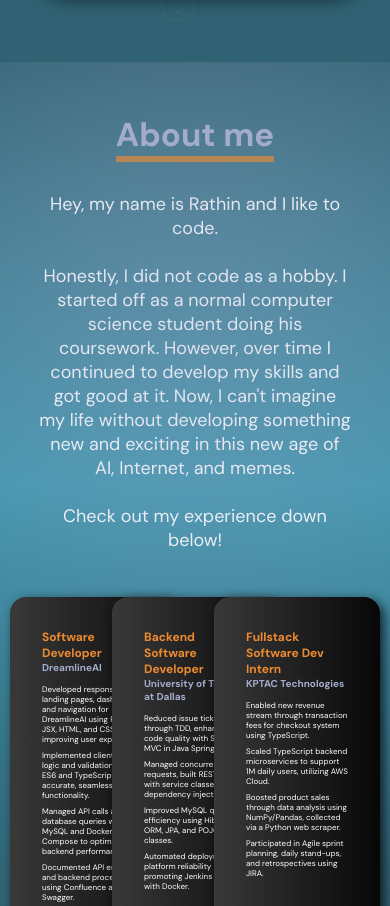
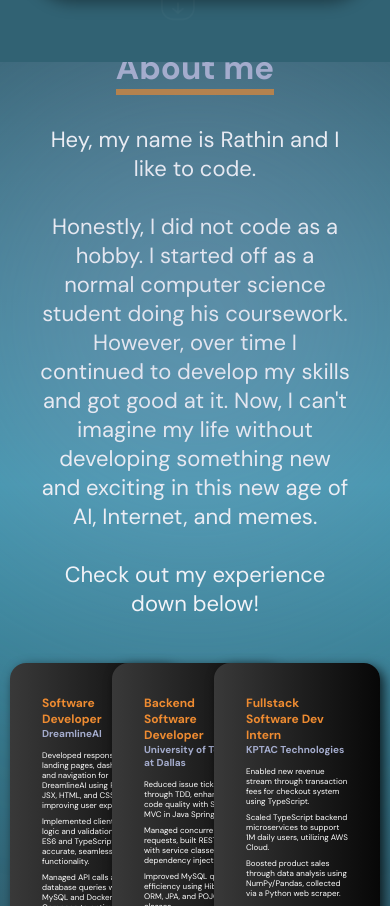
Before and after one commit to rathink4/Portfolio-Website, a React (Vite) app: page / in a window 390 px wide. Shown: the part 782-1688 px from the top of the page. Built offline with nearby package versions, Linux system fonts and the light colour scheme.

Commit message:
mobile - about and card

```diff
--- a/src/components/about/about.scss
+++ b/src/components/about/about.scss
@@ -70,7 +70,7 @@
             color: white;
 
             @include mobile {
-               font-size: 18px;
+               font-size: 22px;
             }
         }
     }
```
